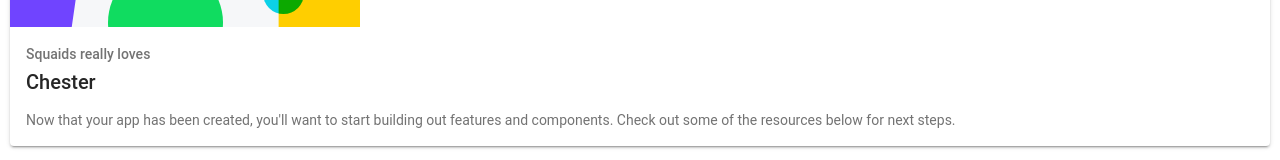
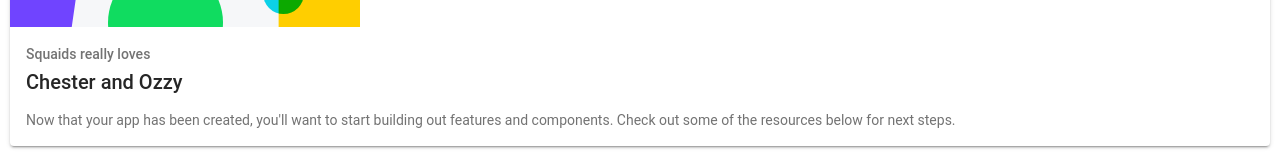
Before and after one commit to Jess220494/chipino-admin-fe, a React (Create React App) app in the folder Frontend/: page /home/ozzy in a window 1280 px wide. Shown: the part 179-339 px from the top of the page. Built offline with nearby package versions, Linux system fonts and the light colour scheme.

Commit message:
Ozzy change

```diff
--- a/Frontend/src/pages/Ozzy.js
+++ b/Frontend/src/pages/Ozzy.js
@@ -37,7 +37,7 @@ import {
             <img src="/assets/shapes.svg" alt=""/>
             <IonCardHeader>
               <IonCardSubtitle>Squaids really loves</IonCardSubtitle>
-              <IonCardTitle>Chester</IonCardTitle>
+              <IonCardTitle>Chester and Ozzy</IonCardTitle>
             </IonCardHeader>
             <IonCardContent>
               <p>
```
